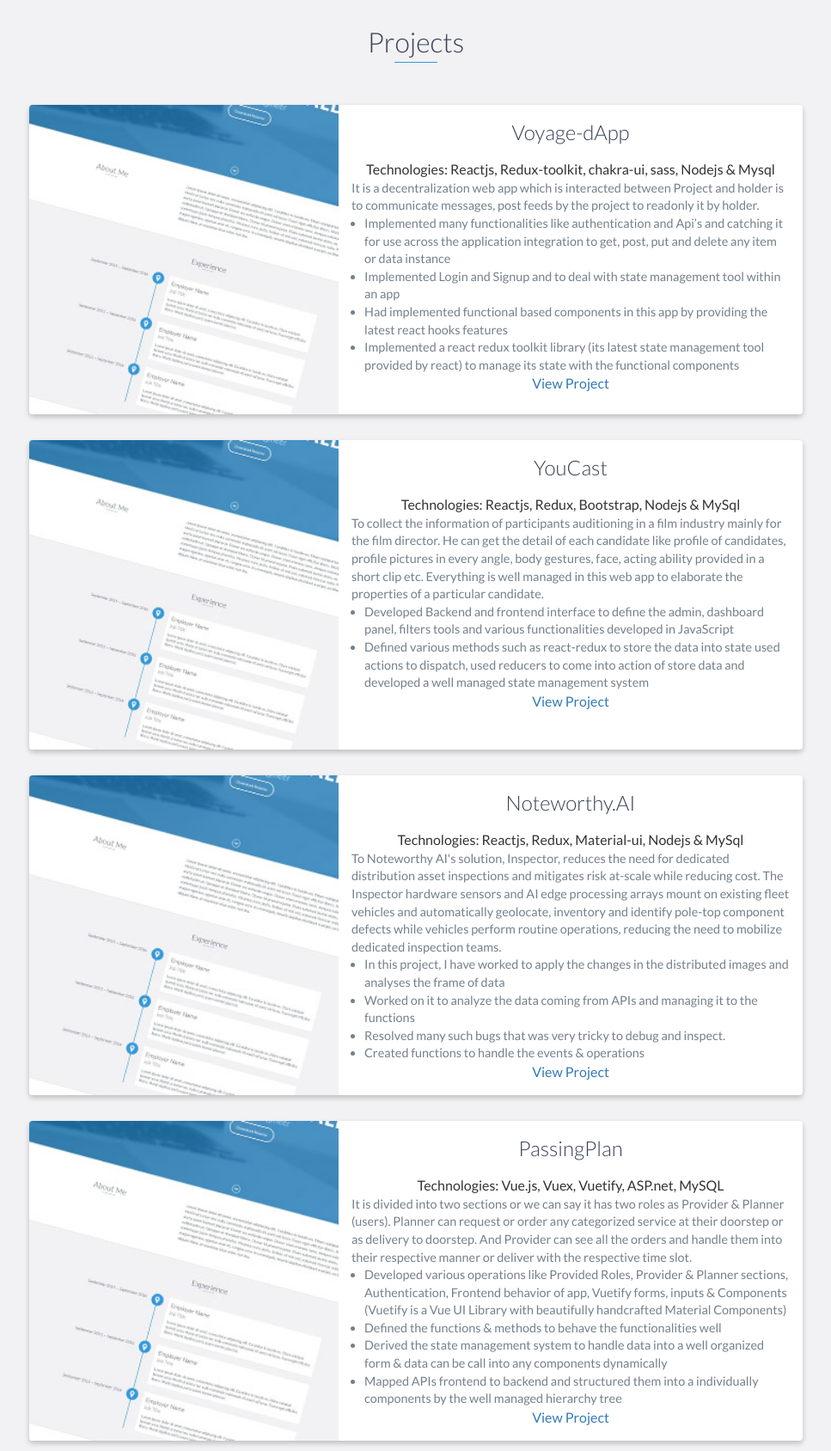
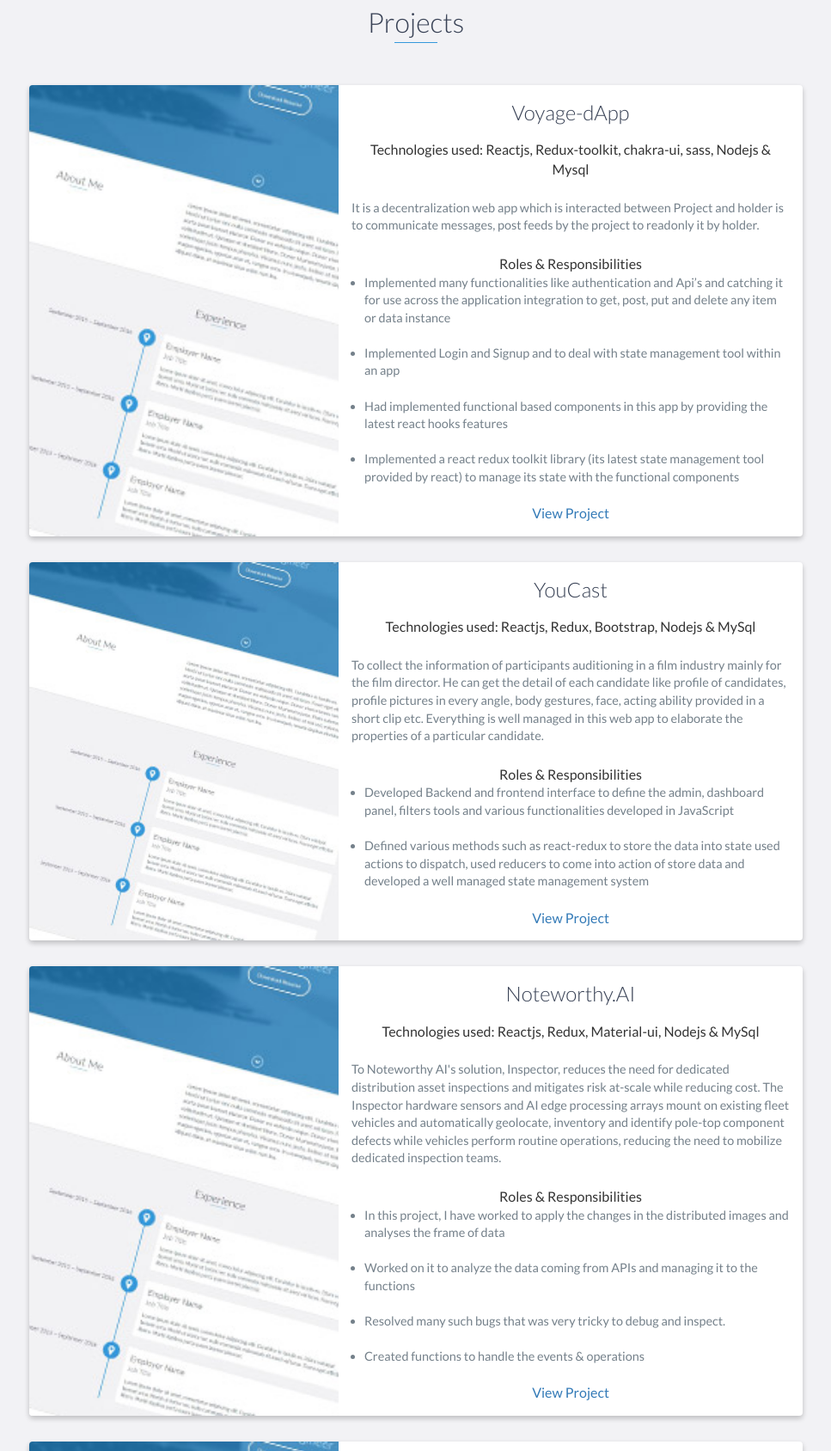
Before and after one commit to mohdkamaal/mohdkamaal.github.io, a website: page index.html in a window 1280 px wide. Shown: the part 1112-2800 px from the top of the page at 86% size, without its empty margins (156-1123 px from the left). Drawn offline with nearby package versions, Linux system fonts and the light colour scheme.

Commit message:
revise content

```diff
--- a/index.html
+++ b/index.html
@@ -51,7 +51,7 @@
         <div id="lead-content">
             <h1>Mohammad Kamaal</h1>
             <h2>Software Engineer</h2>
-            <a href="resume/pl_MohdKamaalResumeFrontend-mohdkamaal(bg_updated).pdf" class="btn-rounded-white">Download
+            <a href="resume/pl_MohdKamaalResumeFrontend-mohdkamaal(bg_updated).pdf" target="_blank"      class="btn-rounded-white">Download
                 Resume</a>
         </div>
         <!-- End #lead-content -->
@@ -77,11 +77,11 @@
                     <p>
                         Hi, I'm a frontend engineer with knowledge of JavaScript, TypeScript, React, Vue, Next, HTML5 &
                         CSS3. I have specialized in JavaScript & it's frameworks & libraries over the last 3+ yrs.
-                        Experiencing and building backend with frontend elements and connecting appilications to
+                        Experiencing and building frontend with libraries & frameworks to connecting appilications into
                         web-based services.
-                        Well versed in frontend frameworks and Backend JavaScript components and frontend processes,
-                        Provided connectivity that improved system functionalities and managed complex code by
-                        installing API endpoints frontend to backend internal web applications.
+                        Well versed in frontend components and frontend functionalities.
+                        Provided connectivity that improved code optimizations, complex code and managed by
+                        installing API endpoints frontend to backend controllers web applications.
                     </p>
                 </div>
             </div>
@@ -100,22 +100,23 @@
                     <!-- End .project-image -->
                     <div class="project-info">
                         <h3>Voyage-dApp</h3>
-                        <span>Technologies: Reactjs, Redux-toolkit, chakra-ui, sass, Nodejs & Mysql</span>
+                        <span>Technologies used: Reactjs, Redux-toolkit, chakra-ui, sass, Nodejs & Mysql</span> <br> <br>
                         <p>
                             It is a decentralization web app which is interacted between Project and
                             holder is to communicate messages, post feeds by the project to readonly it by holder.
-                        </p>
+                        </p> <br>
+                        <span>Roles & Responsibilities</span>
                         <ul>
                             <li>Implemented many functionalities like authentication and Api’s and
                                 catching it for use across the application integration to get, post, put
-                                and delete any item or data instance</li>
+                                and delete any item or data instance</li> <br>
                             <li>Implemented Login and Signup and to deal with state management
-                                tool within an app</li>
+                                tool within an app</li> <br>
                             <li>Had implemented functional based components in this app by
-                                providing the latest react hooks features</li>
+                                providing the latest react hooks features</li> <br>
                             <li>Implemented a react redux toolkit library (its latest state
                                 management tool provided by react) to manage its state with the
-                                functional components</li>
+                                functional components</li> <br>
                         </ul>
                         <a href="https://oyster-app-qvxp9.ondigitalocean.app" target="_blank">View Project</a>
                     </div>
@@ -130,7 +131,7 @@
                     <!-- End .project-image -->
                     <div class="project-info">
                         <h3>YouCast</h3>
-                        <span>Technologies: Reactjs, Redux, Bootstrap, Nodejs & MySql</span>
+                        <span>Technologies used: Reactjs, Redux, Bootstrap, Nodejs & MySql</span> <br> <br>
                         <p>
                             To collect the information of participants auditioning in a film industry
                             mainly for the film director. He can get the detail of each
@@ -138,15 +139,16 @@
                             body gestures, face, acting ability provided in a short clip etc.
                             Everything is well managed in this web app to elaborate the properties of a
                             particular candidate.
-                        </p>
+                        </p> <br>
+                        <span>Roles & Responsibilities</span>
                         <ul>
                             <li>Developed Backend and frontend interface to define the admin,
                                 dashboard panel, filters tools and various functionalities developed
-                                in JavaScript</li>
+                                in JavaScript</li> <br>
                             <li>Defined various methods such as react-redux to store the data into
                                 state used actions to dispatch, used reducers to come into action of
                                 store data and developed a well managed state management
-                                system</li>
+                                system</li> <br>
                         </ul>
                         <a href="https://galileo-masters" target="_blank">View Project</a>
                     </div>
@@ -160,7 +162,7 @@
                     <!-- End .project-image -->
                     <div class="project-info">
                         <h3>Noteworthy.AI</h3>
-                        <span>Technologies: Reactjs, Redux, Material-ui, Nodejs & MySql</span>
+                        <span>Technologies used: Reactjs, Redux, Material-ui, Nodejs & MySql</span> <br> <br>
                         <p>
                             To Noteworthy AI's solution, Inspector, reduces the need for dedicated
                             distribution asset inspections and mitigates risk at-scale while reducing
@@ -169,14 +171,15 @@
                             on existing fleet vehicles and automatically geolocate, inventory and
                             identify pole-top component defects while vehicles perform routine
                             operations, reducing the need to mobilize dedicated inspection teams.
-                        </p>
+                        </p> <br>
+                        <span>Roles & Responsibilities</span>
                         <ul>
                             <li>In this project, I have worked to apply the changes in the distributed
-                                images and analyses the frame of data</li>
+                                images and analyses the frame of data</li> <br>
                             <li>Worked on it to analyze the data coming from APIs and managing it
-                                to the functions</li>
-                            <li>Resolved many such bugs that was very tricky to debug and inspect.</li>
-                            <li>Created functions to handle the events & operations</li>
+                                to the functions</li> <br>
+                            <li>Resolved many such bugs that was very tricky to debug and inspect.</li> <br>
+                            <li>Created functions to handle the events & operations</li> <br>
                         </ul>
                         <a href="https://noteworthy.ai" target="_blank">View Project</a>
                     </div>
@@ -190,24 +193,25 @@
                     <!-- End .project-image -->
                     <div class="project-info">
                         <h3>PassingPlan</h3>
-                        <span>Technologies: Vue.js, Vuex, Vuetify, ASP.net, MySQL</span>
+                        <span>Technologies used: Vue.js, Vuex, Vuetify, ASP.net, MySQL</span> <br> <br>
                         <p>
                             It is divided into two sections or we can say it has two roles as Provider
                             & Planner (users). Planner can request or order any categorized
                             service at their doorstep or as delivery to doorstep. And Provider can
                             see all the orders and handle them into their respective manner or
                             deliver with the respective time slot.
-                        </p>
+                        </p> <br>
+                        <span>Roles & Responsibilities</span>
                         <ul>
                             <li>Developed various operations like Provided Roles, Provider & Planner
                                 sections, Authentication, Frontend behavior of app, Vuetify forms,
                                 inputs & Components (Vuetify is a Vue UI Library with beautifully
-                                handcrafted Material Components)</li>
-                            <li>Defined the functions & methods to behave the functionalities well</li>
+                                handcrafted Material Components)</li> <br>
+                            <li>Defined the functions & methods to behave the functionalities well</li> <br>
                             <li>Derived the state management system to handle data into a well
-                                organized form & data can be call into any components dynamically</li>
+                                organized form & data can be call into any components dynamically</li> <br>
                             <li>Mapped APIs frontend to backend and structured them into a
-                                individually components by the well managed hierarchy tree</li>
+                                individually components by the well managed hierarchy tree</li> <br>
                         </ul>
                         <a href="https://passingplan.com" target="_blank">View Project</a>
                     </div>
@@ -221,7 +225,7 @@
                     <!-- End .project-image -->
                     <div class="project-info">
                         <h3>Volta</h3>
-                        <span>Technologies: Vue.js, MySQL, amCharts, Vuetify forms</span>
+                        <span>Technologies used: Vue.js, MySQL, amCharts, Vuetify forms</span> <br> <br>
                         <p>
                             This website is developed for government sector as Power
                             Corporation project. It's main purpose is to controls & tracks records of
@@ -229,17 +233,18 @@
                             stability of power. Also tracked all the needed electricity & energy
                             information into graphs. All the agencies have separate accounts, roles
                             & authentication.
-                        </p>
+                        </p> <br>
+                        <span>Roles & Responsibilities</span>
                         <ul>
-                            <li>Created the JavaScript functionality and graphs components as well</li>
+                            <li>Created the JavaScript functionality and graphs components as well</li> <br>
                             <li>Implemented data into graphs with the help of amCharts (amCharts
                                 is a set of JavaScript-based data visualization libraries that includes
                                 regular chart types like Serial, Pie, etc. as well as advanced ones like
-                                Stock Charts and Maps)</li>
-                            <li>Created the components individually to understand the hierarchy tree</li>
+                                Stock Charts and Maps)</li> <br>
+                            <li>Created the components individually to understand the hierarchy tree</li> <br>
                             <li>Created the scripts to maintain data into tabulation form and graph
                                 form, controlled data from APIs to manipulate into the tables and
-                                graphs with the various script functions</li>
+                                graphs with the various script functions</li> <br>
                         </ul>
                         <a href="https://voltacharging.com" target="_blank">View Project</a>
                     </div>
@@ -253,28 +258,29 @@
                     <!-- End .project-image -->
                     <div class="project-info">
                         <h3>V-Apps</h3>
-                        <span>Technologies: Vue.js, Vuetify, Laravel, MySQL</span>
+                        <span>Technologies Used: Vue.js, Vuetify, Laravel, MySQL</span><br> <br>
                         <p>
                             This project categorized in two main parts Admin & Users. User’s part is
                             categorized into many sub -sections like Employees,
                             Contracts, Staff, Skills, Tools, Training , General, SDS, Booking Agenda
                             & Systems. Its Frontend is created in Vue.js & Backend developed in
                             Laravel, a framework provided by PHP.
-                        </p>
+                        </p><br>
+                        <span>Roles & Responsibilities</span>
                         <ul>
                             <li>To maintain the stability find or debug the bugs and resolved it
                                 because this project contained huge amount of code even in a single
                                 component as every component created individually and imported
-                                many times in the form of parent to child or child to parent tree</li>
+                                many times in the form of parent to child or child to parent tree</li> <br>
                             <li>Controlled the APIs of this project like various employees, contracts
                                 modules and functionalities. Also managed the authentication of vapps like to give role
                                 to any single or multiple users, to give
                                 permissions to login and define the roles to new users. Every
-                                components of v-apps defined uniquely to handle the code easily</li>
+                                components of v-apps defined uniquely to handle the code easily</li> <br>
                             <li>Worked as backend developer on some parts like APIs, middleware’s,
                                 store and index functions, roles & responsibility to develop user
                                 permission, models and controllers as it was created it on Laravel
-                                framework</li>
+                                framework</li> <br>
                             <li>Created the functions, methods properly by frontend into the
                                 backend to behave the functions well or to reduce the process time
                                 and retain the stability of SPA</li>
```
